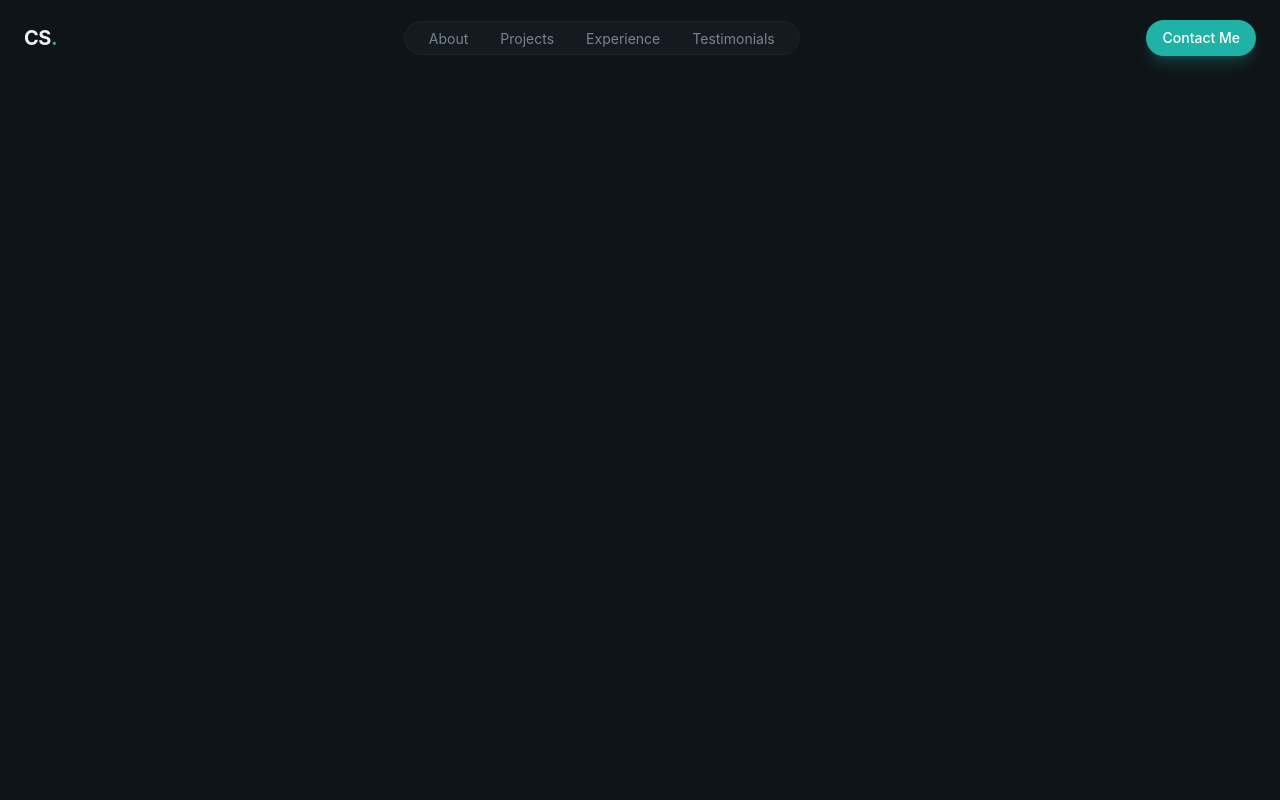
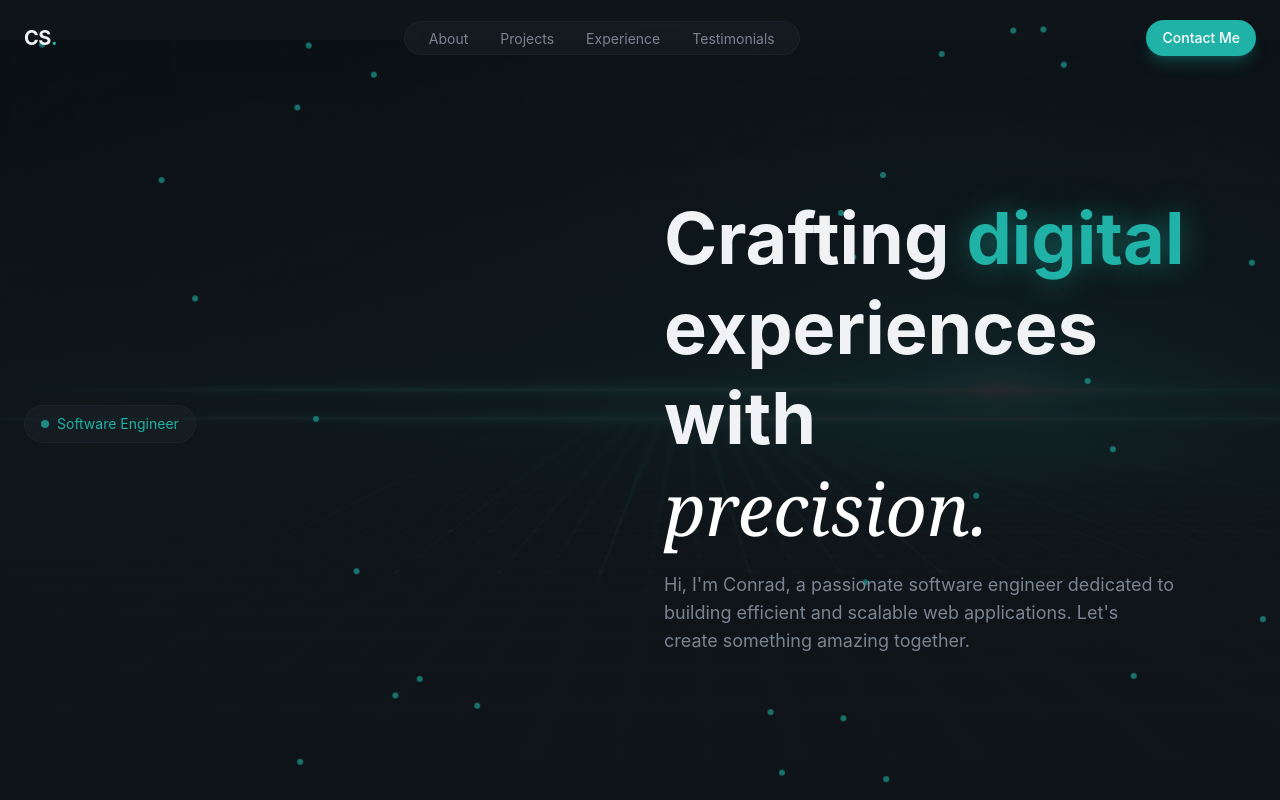
Before and after one commit to conradiscoding/personal-portfolio, a React (Vite) app: page / in a window 1280 px wide. Built offline with nearby package versions, Linux system fonts and the light colour scheme.

Commit message:
set background, green dots, content layout

```diff
--- a/src/App.jsx
+++ b/src/App.jsx
@@ -10,8 +10,8 @@
     <div className="min-h-screen overflow-x-hidden">
       <Navbar />
       <main>
-        {/* <Hero />
-        <About />
+        <Hero />
+        {/* <About />
         <Projects />
         <Experience />
         <Testimonials />
--- a/src/layout/Navbar.jsx
+++ b/src/layout/Navbar.jsx
@@ -12,7 +12,7 @@
 const Navbar = () => {
   const [isMobileMenuOpen, setIsMobileMenuOpen] = useState(false);
   return (
-    <header className="fixed top-0 left-0 right-0 bg-transparent py-5">
+    <header className="fixed top-0 left-0 right-0 bg-transparent py-5 z-50">
       <nav className="container mx-auto px-6 flex items-center justify-between">
         <a
           href="#"
--- a/src/sections/Hero.jsx
+++ b/src/sections/Hero.jsx
@@ -1,7 +1,71 @@
 import React from 'react';
 
 const Hero = () => {
-  return <section></section>;
+  return (
+    <section className="relative min-h-screen flex items-center overflow-hidden">
+      {/* bg */}
+      <div className="absolute inset=0">
+        <img
+          src="/hero-bg.jpg"
+          alt="Hero Image"
+          className="w-full h-full object-cover opacity-40"
+        />
+      </div>
+      <div className="absolute inset-0 bg-gradient-to-b from-background/20 via-background/80 to-background" />
+
+      {/* Green Dots */}
+      <div className="absolute inset-0 overflow-hidden pointer-events-none">
+        {[...Array(30)].map((_, index) => (
+          <div
+            className="absolute w-1.5 h-1.5 rounded-full opacity-60"
+            style={{
+              backgroundColor: '#20b2a6',
+              left: `${Math.random() * 100}%`,
+              top: `${Math.random() * 100}%`,
+              animation: `slow-drift ${
+                15 + Math.random() * 20
+              }s ease-in-out infinite`,
+              animationDelay: `${Math.random() * 5}s`,
+            }}
+          />
+        ))}
+      </div>
+
+      {/* Content */}
+      <div className="container mx-auto px-6 pt-32 pb-20 relative z-10">
+        <div className="grid lg:grid-cols-2 gap-12 items-center">
+          {/* Left Column  */}
+          <div className="space-y-8">
+            <div className="animate-fade-in">
+              <span className="inline-flex items-center gap-2 px-4 py-2 rounded-full glass text-sm text-primary">
+                <span className="w-2 h-2 bg-primary rounded-full animate-pulse" />
+                Software Engineer
+              </span>
+            </div>
+          </div>
+
+          {/* Headline */}
+          <div className="space-y-4">
+            <h1 className="text-5xl md:text-6xl lg:text-7xl font-bold leading-tight animate-fade-in animation-delay-100">
+              Crafting <span className="text-primary glow-text">digital</span>
+              <br />
+              experiences with
+              <br />
+              <span className="font-serif italic font-normal text-white">
+                precision.
+              </span>
+            </h1>
+            <p className="text-lg text-muted-foreground max-w-lg animate-fade-in animation-delay-200">
+              Hi, I'm Conrad, a passionate software engineer dedicated to
+              building efficient and scalable web applications. Let's create
+              something amazing together.
+            </p>
+          </div>
+          {/* Right Column */}
+        </div>
+      </div>
+    </section>
+  );
 };
 
 export default Hero;
```
Also changed, not shown: public/hero-bg.jpg (added), public/profile-photo.jpg (added).
